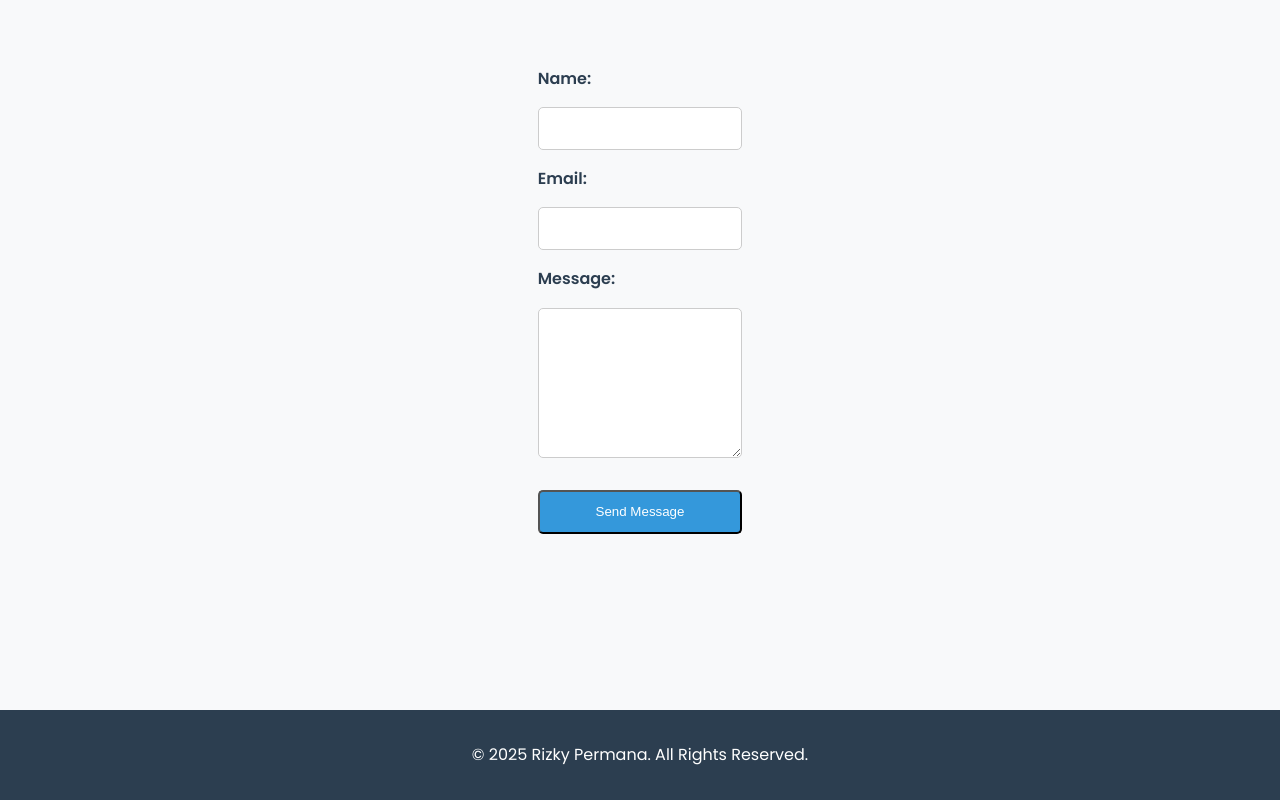
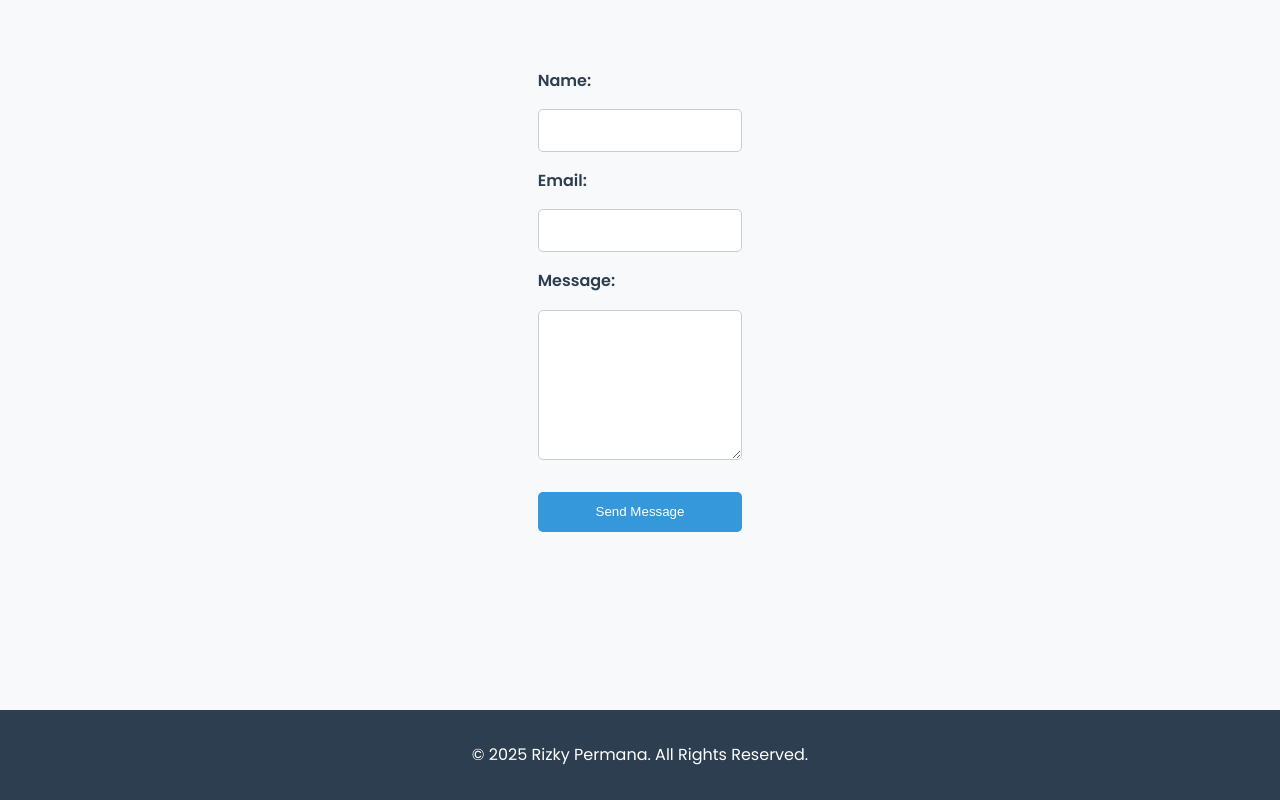
Before and after one commit to ikyprmn/pro, a plain HTML site: page index.html in a window 1280 px wide. Shown: the part 3248-4048 px from the top of the page. Drawn offline with Linux system fonts and the light colour scheme.

Commit message:
Update style.css

```diff
--- a/style.css
+++ b/style.css
@@ -204,6 +204,11 @@ h2::after {
     box-sizing: border-box;
 }
 
+#contact-form button {
+    cursor: pointer;
+    border: none;
+}
+
 #contact-form textarea {
     height: 150px;
     resize: vertical;
```
